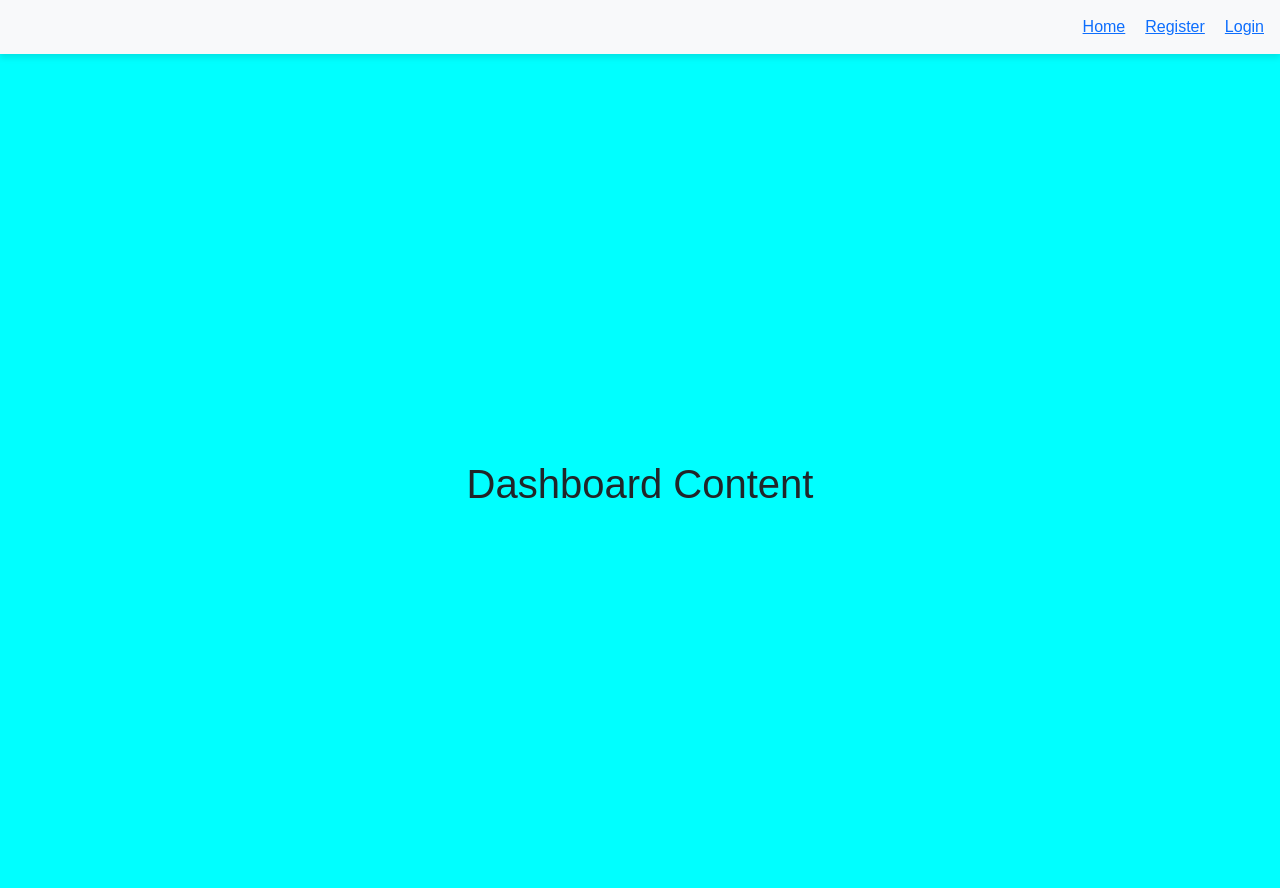
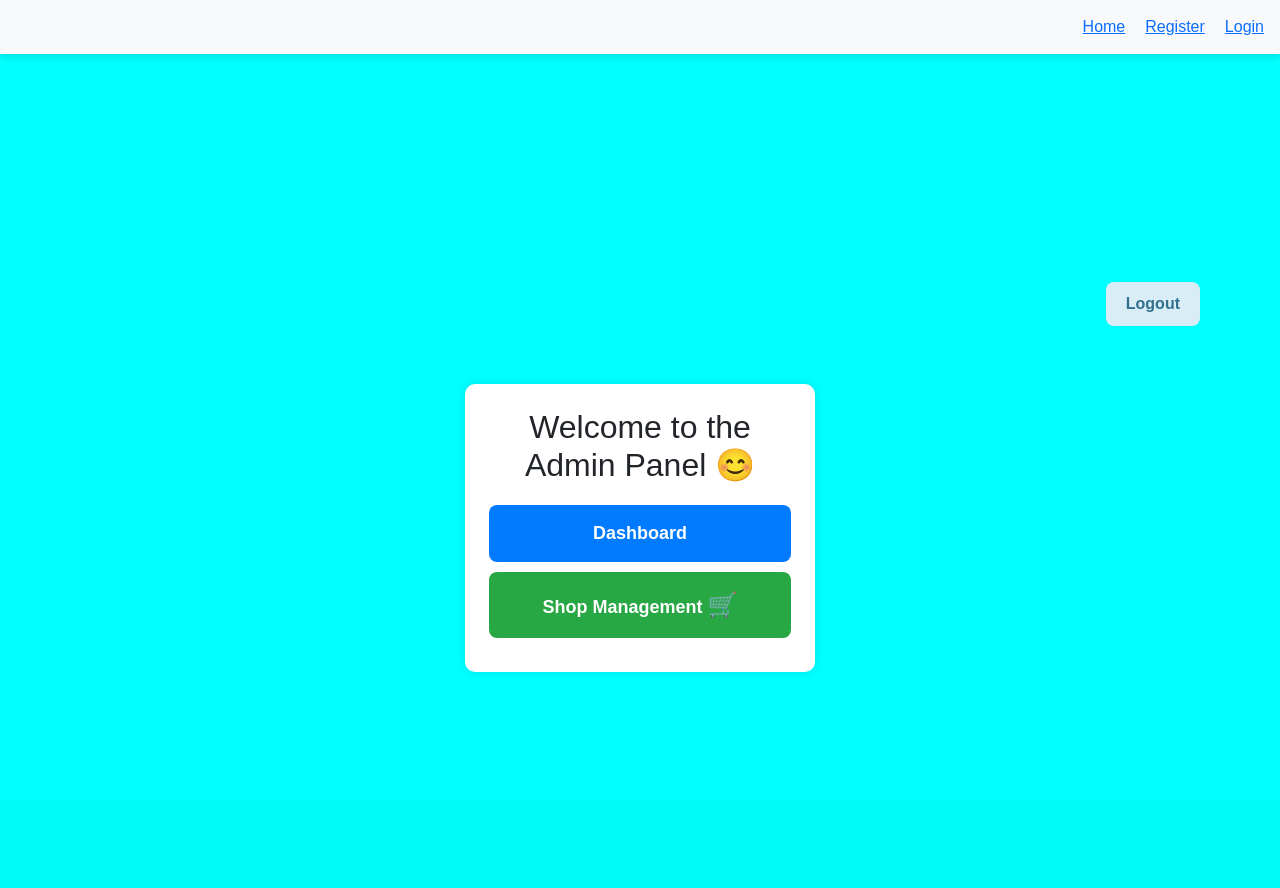
Before and after one commit to WayneCarlW/ic-app, a Flask app: template blueprints/admin/templates/admin/admin.html in a window 1280 px wide. After the commit the page ends 672 px from the top, so only its background shows below. Run offline with Flask 3, Linux system fonts and the light colour scheme; the template is opened without the code that fills it, so the values that code supplies are empty; some libraries are stand-ins or nearby versions.

Commit message:
formatted the admin landin page

```diff
--- a/blueprints/admin/templates/admin/admin.html
+++ b/blueprints/admin/templates/admin/admin.html
@@ -1,9 +1,76 @@
 {% extends 'base.html' %}
-{% block content%}
-<div class="d-flex vh-100"></div>
-    <!-- Main Content -->
-    <div class="content d-flex justify-content-center align-items-center flex-grow-1 vh-100">
-        <h1>Dashboard Content</h1>
+
+{% block content %}
+<div class="container mt-5 position-relative text-center">
+    <!-- Logout Button at the Top Right -->
+    <a href="{{ url_for('admin_logout') }}" class="logout-box position-absolute">
+        Logout
+    </a>
+
+    <!-- Main Content Box -->
+    <div class="container-box mx-auto p-4">
+        <h2>Welcome to the Admin Panel &#128522;</h2>
+        <div class="nav-links">
+            <a href="{{ url_for('admin_dashboard') }}" class="dashboard-link">Dashboard</a>
+            <a href="{{ url_for('admin_shop') }}" class="shop-link">Shop Management <span style="color: rgb(228, 32, 48); font-size: 24px ">&#128722;</span></a>
+        </div>
     </div>
 </div>
+
+<!-- CSS Styling -->
+<style>
+    /* Ensure container is centered */
+    .container-box {
+        background: white;
+        padding: 40px;
+        border-radius: 10px;
+        box-shadow: 0px 0px 10px rgba(0, 0, 0, 0.1);
+        width: 350px;
+        text-align: center;
+        margin: auto;
+        margin-top: 10%;
+    }
+
+    /* Links styling */
+    .nav-links {
+        margin-top: 20px;
+    }
+    .nav-links a {
+        display: block;
+        padding: 15px;
+        margin: 10px auto;
+        width: 100%;
+        border-radius: 8px;
+        text-decoration: none;
+        font-size: 18px;
+        font-weight: bold;
+        text-align: center;
+    }
+
+    /* Button colors */
+    .dashboard-link {
+        background-color: #007bff;
+        color: white;
+    }
+    .shop-link {
+        background-color: #28a745;
+        color: white;
+    }
+
+    /* Logout button positioning */
+    .logout-box {
+        position: absolute;
+        top: 10px;
+        right: 10px;
+        padding: 10px 20px;
+        background-color: #d9edf7;
+        color: #31708f;
+        border-radius: 8px;
+        font-weight: bold;
+        text-decoration: none;
+    }
+    .logout-box:hover {
+        background-color: #bce8f1;
+    }
+</style>
 {% endblock %}
```
